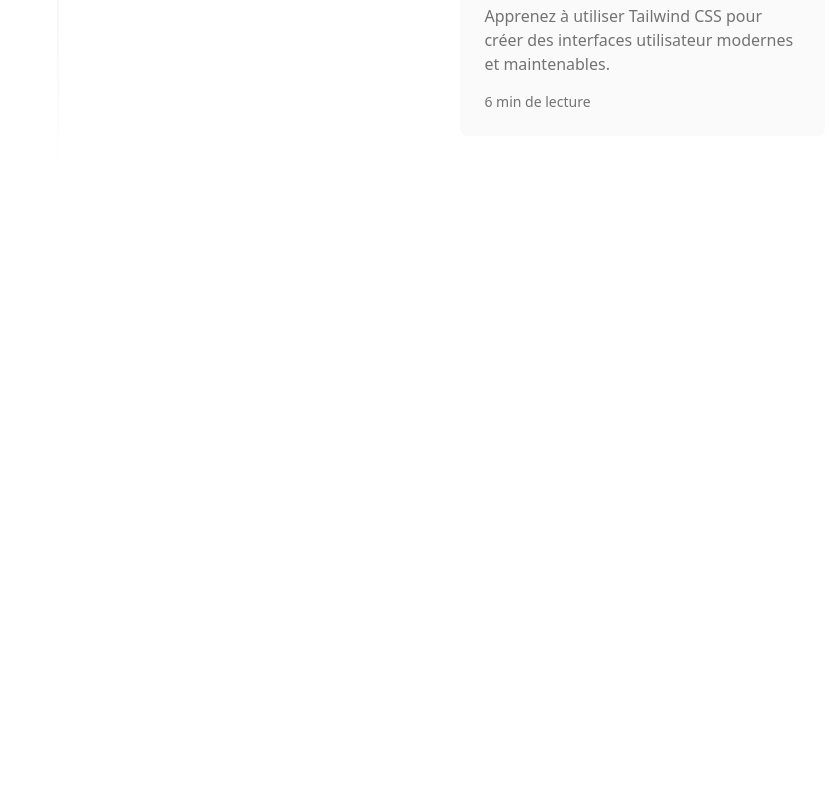
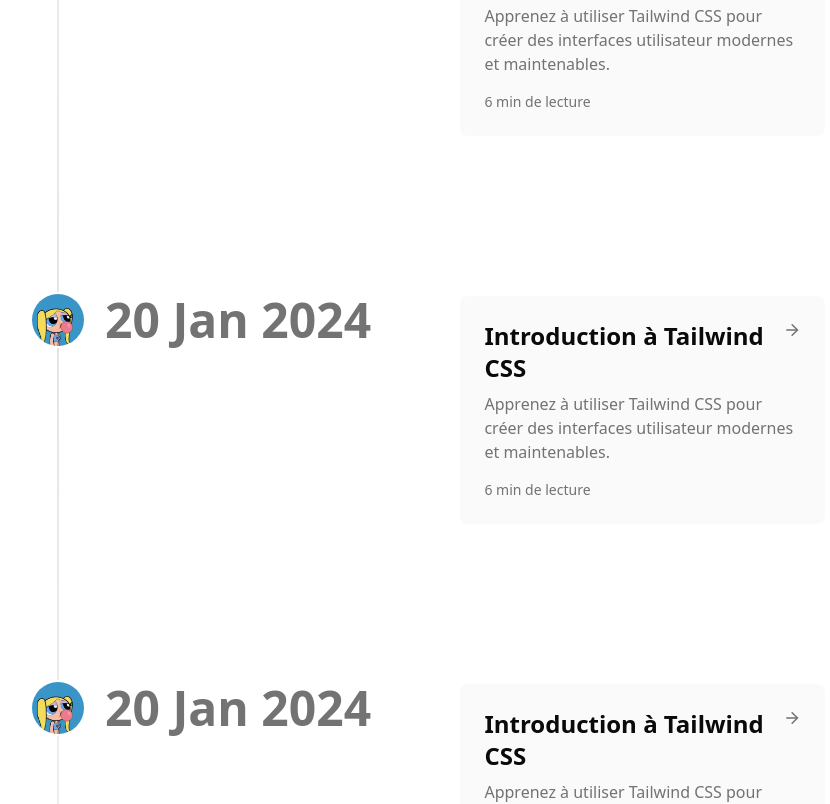
Before and after one commit to spideystreet/andromeda-website, a Next.js app in the folder website/: page /blog in a window 1280 px wide. Shown: the part 1540-2344 px from the top of the page, without its empty margins (207-1037 px from the left). Before the commit the page ends 1756 px from the top, so only its background shows below. Built offline with nearby package versions, Linux system fonts and the light colour scheme.

Commit message:
fix(line): colored line in scroll

```diff
--- a/website/src/app/blog/page.tsx
+++ b/website/src/app/blog/page.tsx
@@ -56,6 +56,58 @@
       designation: "CRD Leaker",
       image: "/authors/dev3.jpg"
     }
+  },
+  {
+    title: "Introduction à Tailwind CSS",
+    description: "Apprenez à utiliser Tailwind CSS pour créer des interfaces utilisateur modernes et maintenables.",
+    date: "20 Jan 2024",
+    readTime: "6 min",
+    slug: "introduction-tailwind-css",
+    author: {
+      id: 3,
+      name: "Super nana",
+      designation: "CRD Leaker",
+      image: "/authors/dev3.jpg"
+    }
+  },
+  {
+    title: "Introduction à Tailwind CSS",
+    description: "Apprenez à utiliser Tailwind CSS pour créer des interfaces utilisateur modernes et maintenables.",
+    date: "20 Jan 2024",
+    readTime: "6 min",
+    slug: "introduction-tailwind-css",
+    author: {
+      id: 3,
+      name: "Super nana",
+      designation: "CRD Leaker",
+      image: "/authors/dev3.jpg"
+    }
+  },
+  {
+    title: "Introduction à Tailwind CSS",
+    description: "Apprenez à utiliser Tailwind CSS pour créer des interfaces utilisateur modernes et maintenables.",
+    date: "20 Jan 2024",
+    readTime: "6 min",
+    slug: "introduction-tailwind-css",
+    author: {
+      id: 3,
+      name: "Super nana",
+      designation: "CRD Leaker",
+      image: "/authors/dev3.jpg"
+    }
+  },
+  {
+    title: "Introduction à Tailwind CSS",
+    description: "Apprenez à utiliser Tailwind CSS pour créer des interfaces utilisateur modernes et maintenables.",
+    date: "20 Jan 2024",
+    readTime: "6 min",
+    slug: "introduction-tailwind-css",
+    author: {
+      id: 3,
+      name: "Super nana",
+      designation: "CRD Leaker",
+      image: "/authors/dev3.jpg"
+    }
   }
 ]
 
--- a/website/src/components/ui/timeline.tsx
+++ b/website/src/components/ui/timeline.tsx
@@ -54,12 +54,27 @@
       </div>
 
       <div ref={ref} className="relative max-w-7xl mx-auto pb-20">
+        <div
+          style={{
+            height: height + "px",
+          }}
+          className="absolute md:left-8 left-8 top-0 overflow-hidden w-[2px] bg-[linear-gradient(to_bottom,var(--tw-gradient-stops))] from-transparent from-[0%] via-neutral-200 dark:via-neutral-700 to-transparent to-[99%] [mask-image:linear-gradient(to_bottom,transparent_0%,black_10%,black_90%,transparent_100%)] z-10"
+        >
+          <motion.div
+            style={{
+              height: heightTransform,
+              opacity: opacityTransform,
+            }}
+            className="absolute inset-x-0 top-0 w-[2px] bg-gradient-to-t from-purple-500 via-blue-500 to-transparent from-[0%] via-[10%] rounded-full"
+          />
+        </div>
+
         {data.map((item, index) => (
           <div
             key={index}
-            className="flex justify-start pt-10 md:pt-40 md:gap-10"
+            className="flex justify-start pt-10 md:pt-40 md:gap-10 relative z-20"
           >
-            <div className="sticky flex flex-col md:flex-row z-40 items-center top-40 self-start max-w-xs lg:max-w-sm md:w-full">
+            <div className="sticky flex flex-col md:flex-row z-20 items-center top-40 self-start max-w-xs lg:max-w-sm md:w-full">
               <div className="h-10 w-10 absolute left-[25px] -translate-x-1/2 rounded-full bg-white dark:bg-black flex items-center justify-center">
                 <AnimatedTooltip
                   items={[item.author]}
@@ -78,20 +93,6 @@
             </div>
           </div>
         ))}
-        <div
-          style={{
-            height: height + "px",
-          }}
-          className="absolute md:left-8 left-8 top-0 overflow-hidden w-[2px] bg-[linear-gradient(to_bottom,var(--tw-gradient-stops))] from-transparent from-[0%] via-neutral-200 dark:via-neutral-700 to-transparent to-[99%]  [mask-image:linear-gradient(to_bottom,transparent_0%,black_10%,black_90%,transparent_100%)] "
-        >
-          <motion.div
-            style={{
-              height: heightTransform,
-              opacity: opacityTransform,
-            }}
-            className="absolute inset-x-0 top-0 w-[2px] bg-gradient-to-t from-purple-500 via-blue-500 to-transparent from-[0%] via-[10%] rounded-full"
-          />
-        </div>
       </div>
     </div>
   );
```
